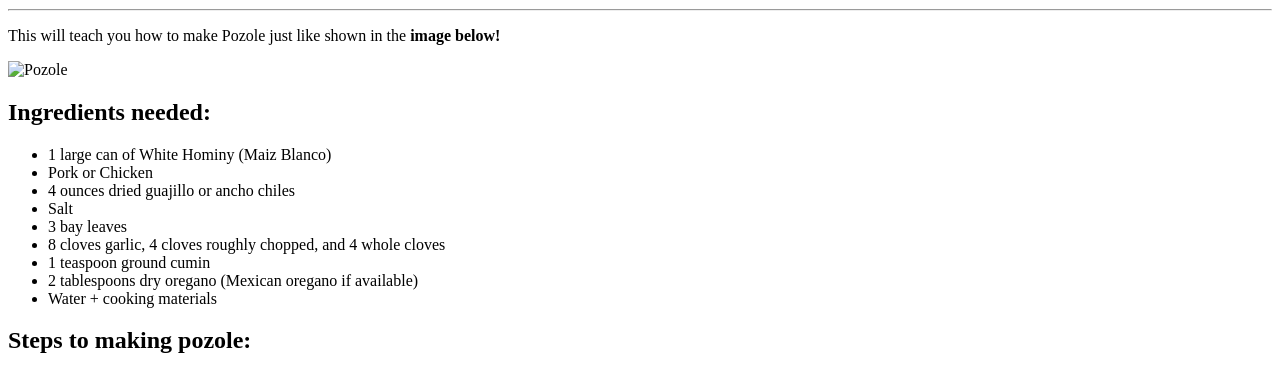
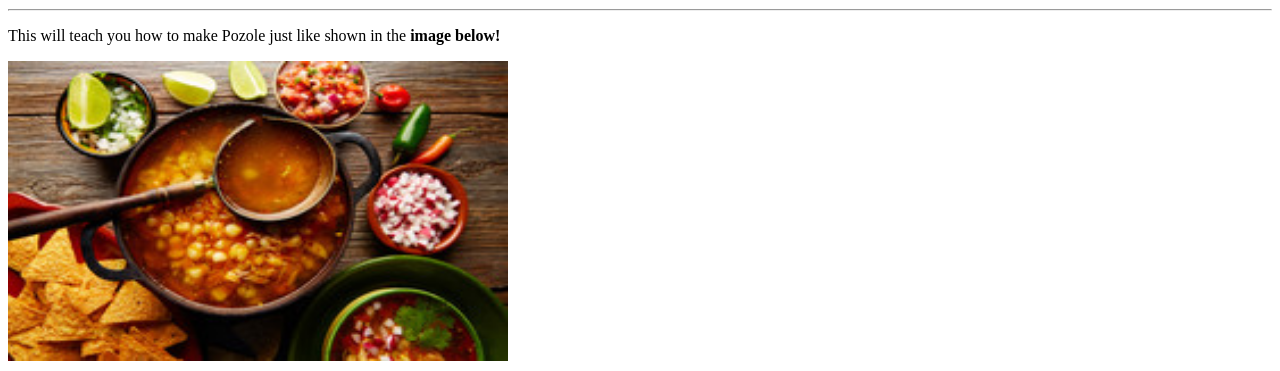
Before and after one commit to jordan10110/jordan10110.github.io, a plain HTML site: page index.html in a window 1280 px wide. Shown: the part 422-793 px from the top of the page. Drawn offline with Linux system fonts and the light colour scheme.

Commit message:
Update index.html

```diff
--- a/index.html
+++ b/index.html
@@ -19,7 +19,7 @@
         </video>
         <hr>
         <p>This will teach you how to make Pozole just like shown in the <strong>image below!</strong></p>
-        <img src="media/pozole.jpg" width="500" height="300" alt="Pozole">
+        <img src="portfolio/media/pozole.jpg" width="500" height="300" alt="Pozole">
         <h2>Ingredients needed:</h2>
         <ul>
             <li>1 large can of White Hominy (Maiz Blanco)</li>
```
